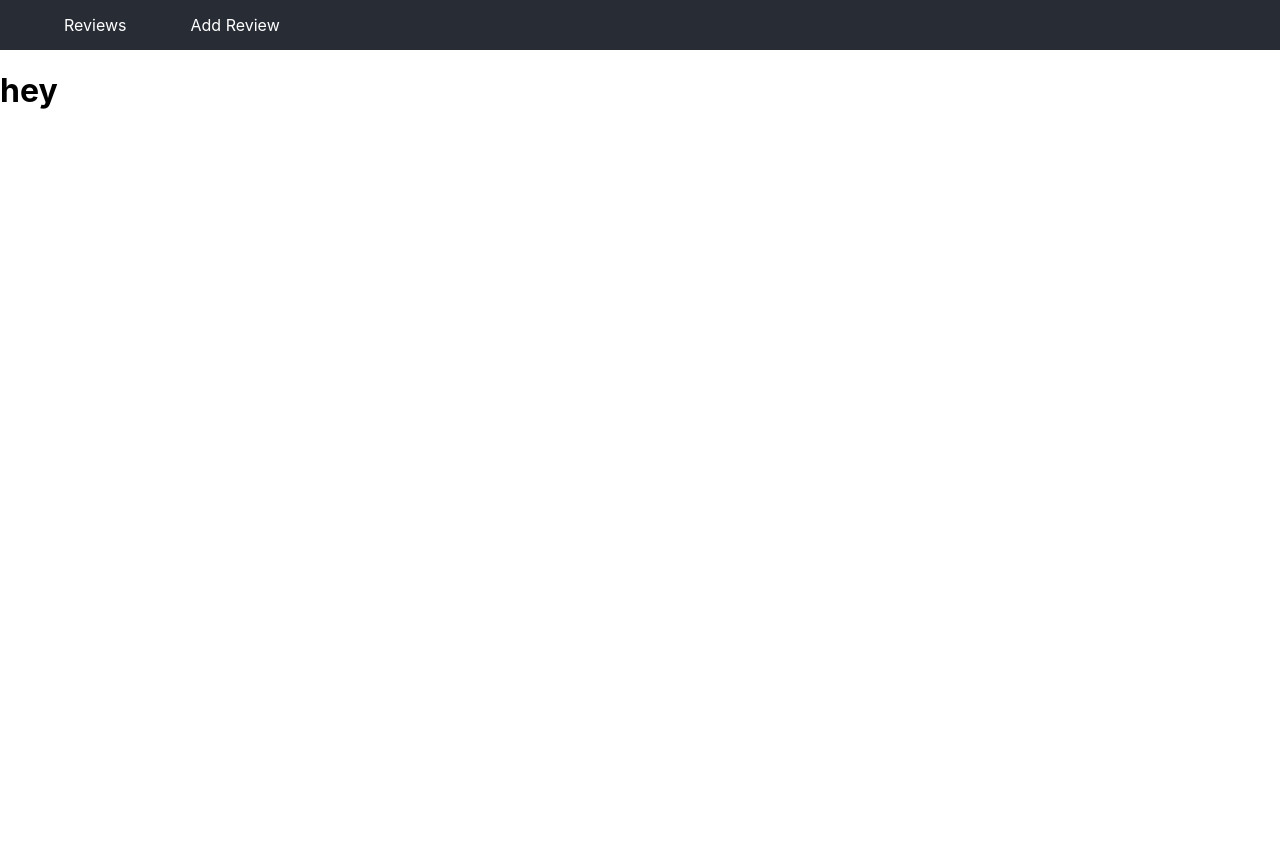
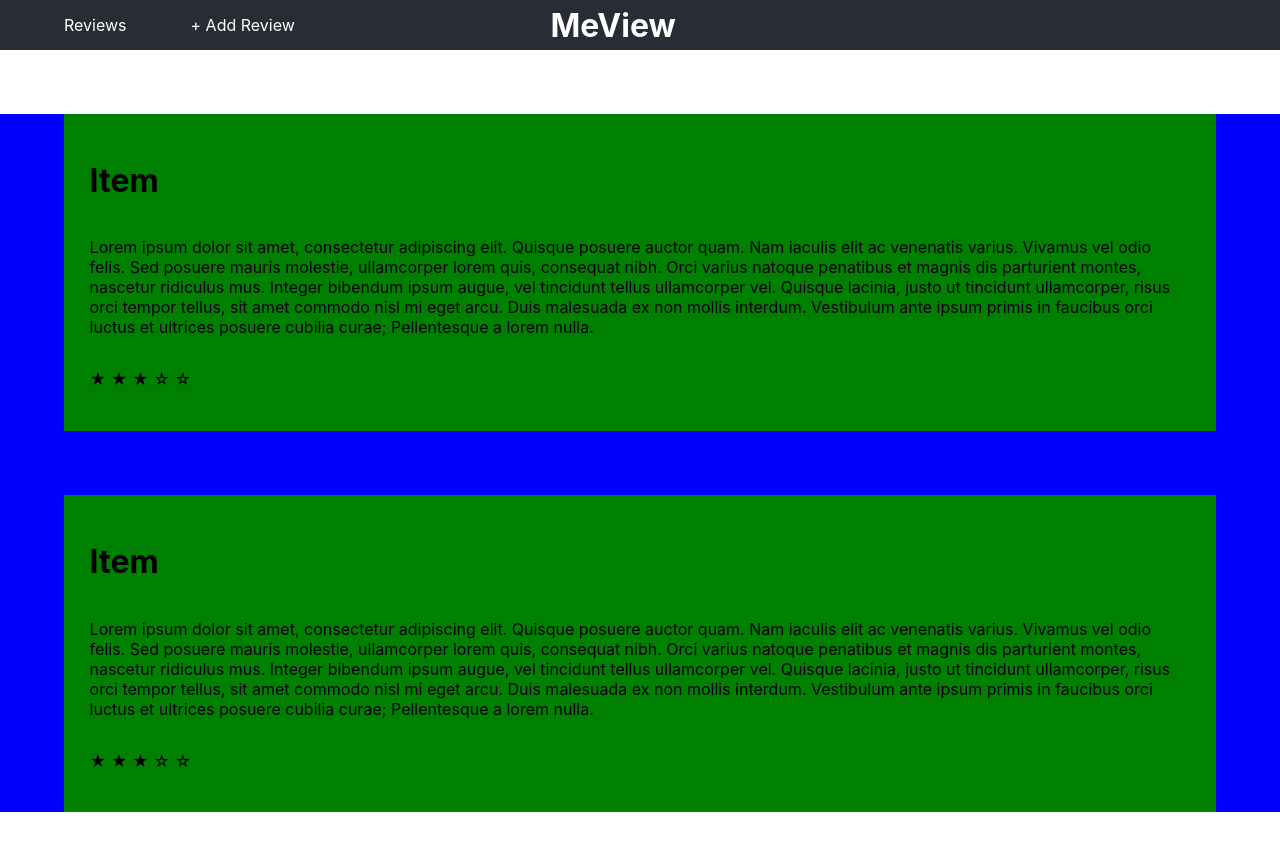
Before and after one commit to eurobi/phase-2-final-project, a React (Create React App) app in the folder my-app/: page / in a window 1280 px wide. Shown: the top 850 px of the page. Before the commit the page ends 800 px from the top, so only its background shows below. Built offline with nearby package versions, Linux system fonts and the light colour scheme.

Commit message:
components added

```diff
--- a/my-app/src/App.css
+++ b/my-app/src/App.css
@@ -13,29 +13,6 @@
   }
 }
 
-.App-header {
-  background-color: #282c34;
-  min-height: 100vh;
-  display: flex;
-  flex-direction: column;
-  align-items: center;
-  justify-content: center;
-  font-size: calc(10px + 2vmin);
-  color: black;
-}
-
-.App-link {
-  color: #61dafb;
-}
-
-@keyframes App-logo-spin {
-  from {
-    transform: rotate(0deg);
-  }
-  to {
-    transform: rotate(360deg);
-  }
-}
 
 .navbar{
   background-color: #282c34;
@@ -59,3 +36,20 @@
   padding-right: 1%; */
 
 }
+
+#title{
+  position: fixed;
+  margin-left: 43%;
+}
+
+#review-list{
+  background-color: blue;
+}
+
+.card{
+  background-color: green;
+  display: flex;
+  flex-direction: column;
+  margin: 5%;
+  padding: 2%;
+}
--- a/my-app/src/App.js
+++ b/my-app/src/App.js
@@ -1,14 +1,15 @@
 import logo from './logo.svg';
 import './App.css';
 import NavBar from './Components/NavBar';
+import ReviewList from './Components/ReviewList';
+import ReviewForm from './Components/ReviewForm';
 
 function App() {
   return (
     <div>
         <NavBar></NavBar>
-        <h1>
-          hey
-        </h1>
+        <ReviewForm />
+        <ReviewList />
     </div>
   );
 }
--- a/my-app/src/Components/NavBar.js
+++ b/my-app/src/Components/NavBar.js
@@ -6,7 +6,8 @@ function NavBar(){
     return(
         <div className='navbar'>
             <NavLink className='navItem' to='/'>Reviews</NavLink>
-            <NavLink className='navItem' to='/'>Add Review</NavLink>
+            <NavLink className='navItem' to='/'>+ Add Review</NavLink>
+            <h1 id='title'>MeView</h1>
         </div>
     )
 }
--- /dev/null
+++ b/my-app/src/Components/Review.js
@@ -0,0 +1,11 @@
+function Review(){
+    return(
+        <div className='card'>
+            <h1>Item</h1>
+            <p>Lorem ipsum dolor sit amet, consectetur adipiscing elit. Quisque posuere auctor quam. Nam iaculis elit ac venenatis varius. Vivamus vel odio felis. Sed posuere mauris molestie, ullamcorper lorem quis, consequat nibh. Orci varius natoque penatibus et magnis dis parturient montes, nascetur ridiculus mus. Integer bibendum ipsum augue, vel tincidunt tellus ullamcorper vel. Quisque lacinia, justo ut tincidunt ullamcorper, risus orci tempor tellus, sit amet commodo nisl mi eget arcu. Duis malesuada ex non mollis interdum. Vestibulum ante ipsum primis in faucibus orci luctus et ultrices posuere cubilia curae; Pellentesque a lorem nulla.</p>
+            <p> ★ ★ ★ ☆ ☆ </p>
+        </div>
+    )
+}
+
+export default Review
--- /dev/null
+++ b/my-app/src/Components/ReviewForm.js
@@ -0,0 +1,9 @@
+function ReviewForm(){
+    return(
+        <div>
+
+        </div>
+    )
+}
+
+export default ReviewForm
--- /dev/null
+++ b/my-app/src/Components/ReviewList.js
@@ -0,0 +1,12 @@
+import Review from "./Review";
+
+function ReviewList(){
+    return(
+    <div id='review-list'>
+        <Review></Review>
+        <Review></Review>
+    </div>
+    )
+}
+
+export default ReviewList
```
